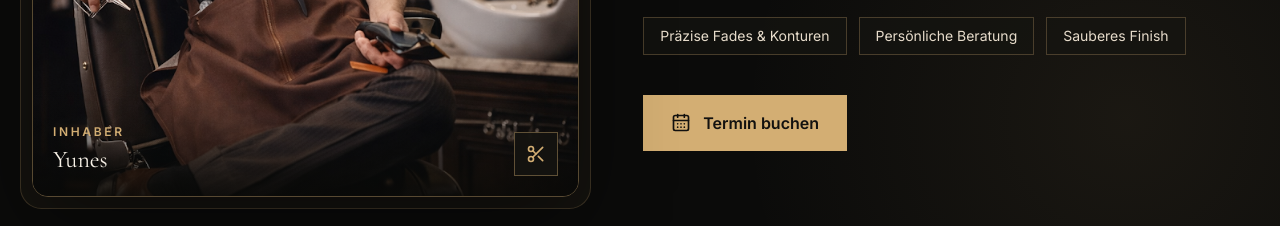
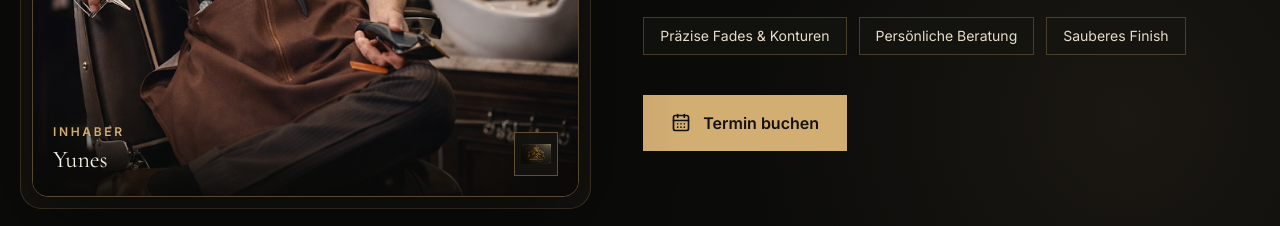
Before and after one commit to mstefan07/friseur, a Next.js app: page / in a window 1280 px wide. Shown: the part 1440-1666 px from the top of the page. Built offline with nearby package versions, Linux system fonts and the light colour scheme.

Commit message:
Replace owner section scissors icon with barber logo
Co-authored-by: Cursor <cursoragent@cursor.com>

```diff
--- a/components/OwnerSection.tsx
+++ b/components/OwnerSection.tsx
@@ -2,7 +2,7 @@
 
 import Image from "next/image";
 import { motion, useReducedMotion } from "motion/react";
-import { CalendarDays, Scissors } from "lucide-react";
+import { CalendarDays } from "lucide-react";
 import { salon } from "@/lib/data";
 
 const OWNER_IMAGE = {
@@ -60,8 +60,15 @@ export function OwnerSection() {
                 </p>
                 <p className="mt-1 font-display text-2xl text-[#f7f1e7]">Yunes</p>
               </div>
-              <span className="inline-flex size-11 items-center justify-center border border-[#d3ae73]/40 bg-[#151411]/88 text-[#d3ae73] backdrop-blur">
-                <Scissors className="size-5" aria-hidden="true" />
+              <span className="inline-flex size-11 shrink-0 items-center justify-center border border-[#d3ae73]/40 bg-[#151411]/88 p-1.5 backdrop-blur">
+                <Image
+                  src="/images/barber-logo.webp"
+                  alt=""
+                  width={1360}
+                  height={907}
+                  aria-hidden="true"
+                  className="h-full w-full object-contain"
+                />
               </span>
             </div>
           </div>
```
